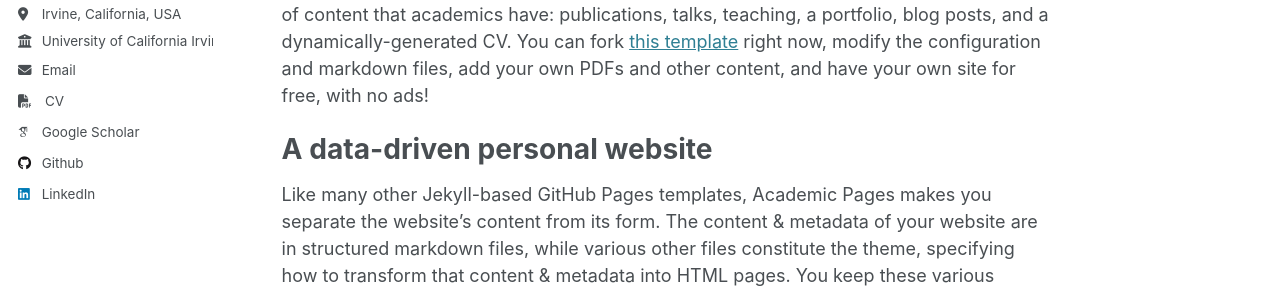
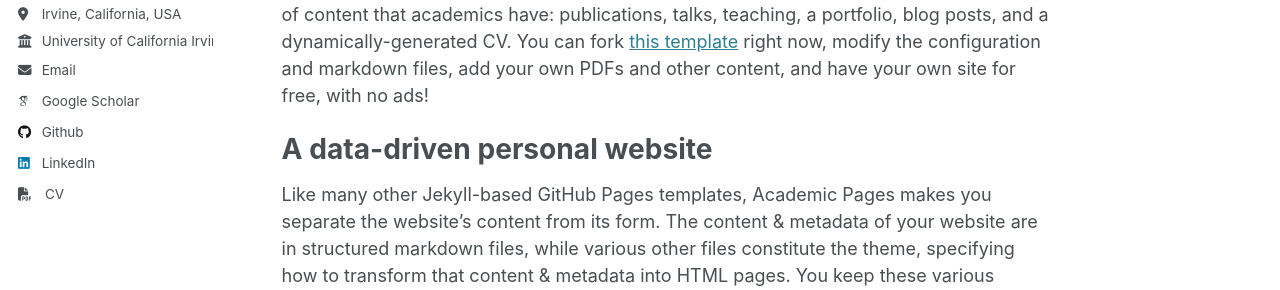
Before and after one commit to AnitaGhandehari/AnitaGhandehari.github.io, a Jekyll site: the page built from _pages/about.md, in a window 1280 px wide. Shown: the part 358-648 px from the top of the page. Built offline with Jekyll 4.4.1, drawn with Linux system fonts in a browser that asks for light colours; some web fonts are replaced.

Commit message:
Update author-profile.html

```diff
--- a/_includes/author-profile.html
+++ b/_includes/author-profile.html
@@ -38,9 +38,6 @@
       {% endif %}
 
       <!-- Font Awesome and Academicons icons / Academic websites -->
-      {% if author.CV %}
-        <li><a href="{{ author.CV }}"><i class="fas fa-file-pdf icon-pad-right" target="_blank"></i>CV</a></li>
-      {% endif %}
       {% if author.arxiv %}
         <li><a href="{{ author.arxiv }}"><i class="ai ai-arxiv ai-fw icon-pad-right"></i>arXiv</a></li>
       {% endif %}
@@ -159,6 +156,9 @@
       {% if author.zhihu %}
       <li><a href="https://www.zhihu.com/people/{{ author.zhihu }}"><i class="fab fa-fw fa-zhihu icon-pad-right" aria-hidden="true"></i>Zhihu</a></li>
       {% endif %}
+      {% if author.CV %}
+        <li><a href="{{ author.CV }}"><i class="fas fa-file-pdf icon-pad-right" target="_blank"></i>CV</a></li>
+      {% endif %}
     </ul>
   </div>
 </div>
```
